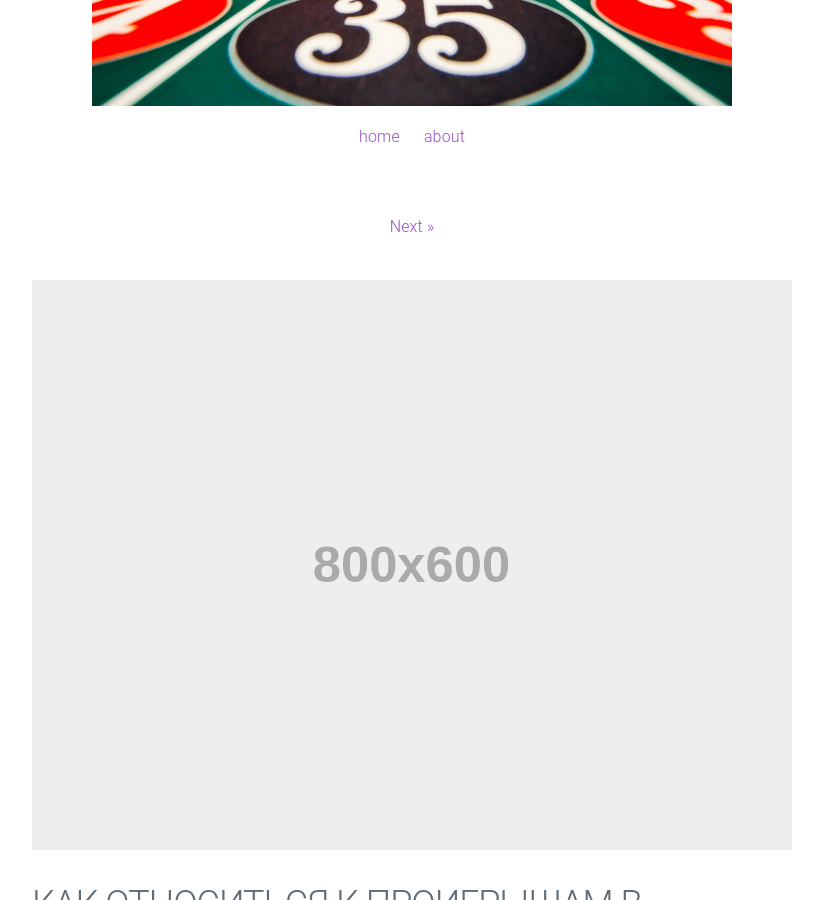
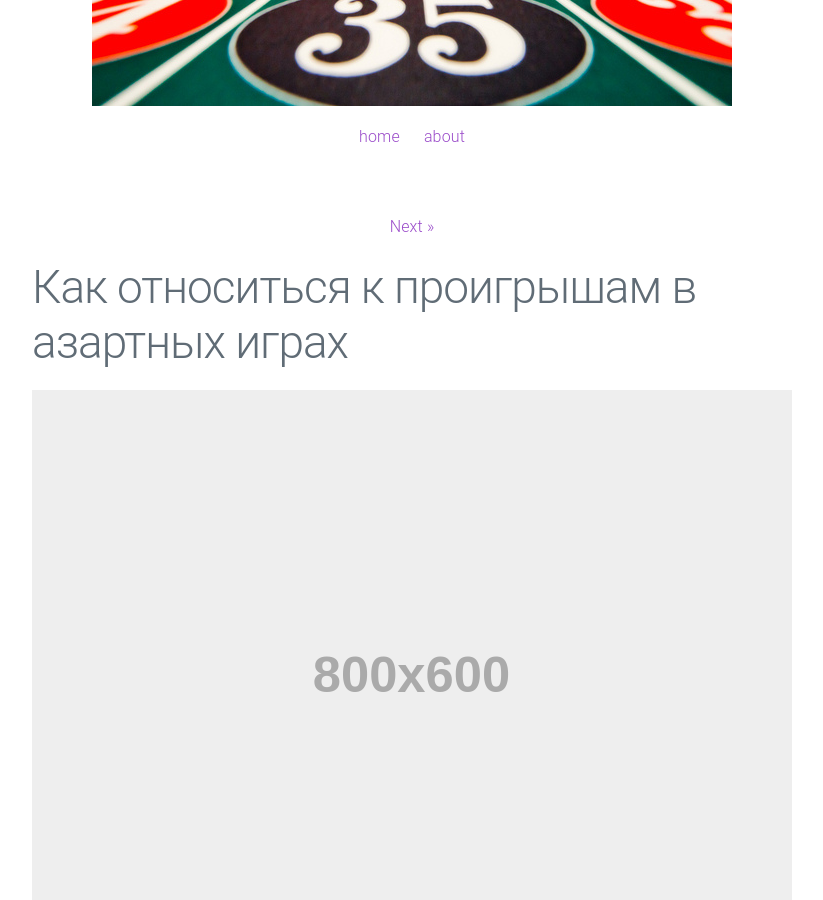
Before and after one commit to VezdeEast/vezdeeast.github.io, a Jekyll site: the page built from _posts/2015-10-08-welcome-to-jekyll.markdown, in a window 1280 px wide and 900 px high, scrolled down 329 px. Shown: the whole window, without its empty margins (228-1051 px from the left). Built offline with Jekyll 4.4.1, drawn with Linux system fonts in a browser that asks for light colours.

Commit message:
Update 2015-10-08-welcome-to-jekyll.markdown

```diff
--- a/_posts/2015-10-08-welcome-to-jekyll.markdown
+++ b/_posts/2015-10-08-welcome-to-jekyll.markdown
@@ -1,6 +1,6 @@
 ---
 layout: post
-title:  ""
+title:  "Как относиться к проигрышам в азартных играх"
 date:   2019-02-10 15:39:40
 preview: /imag/full.jpg
 ---
```
